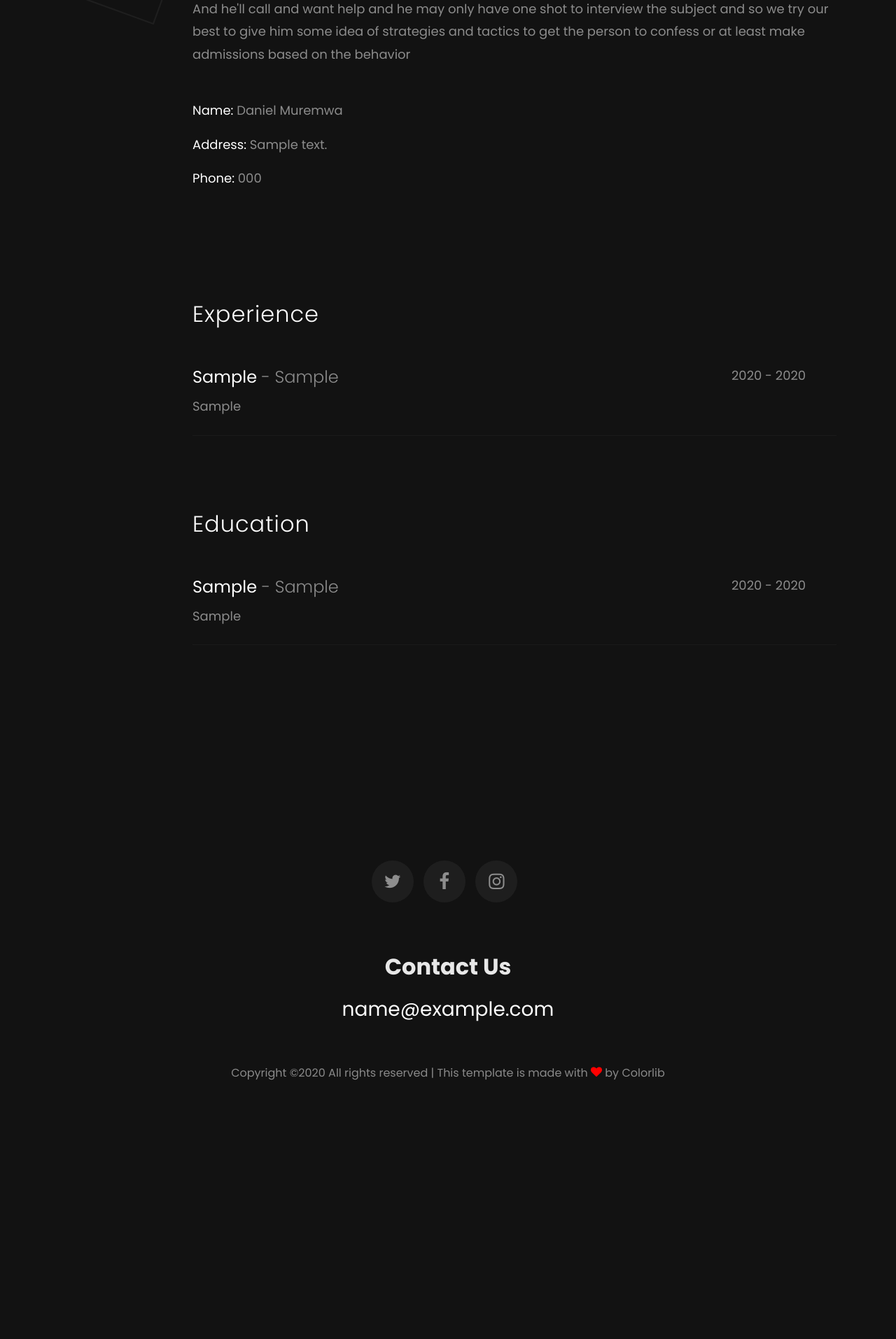
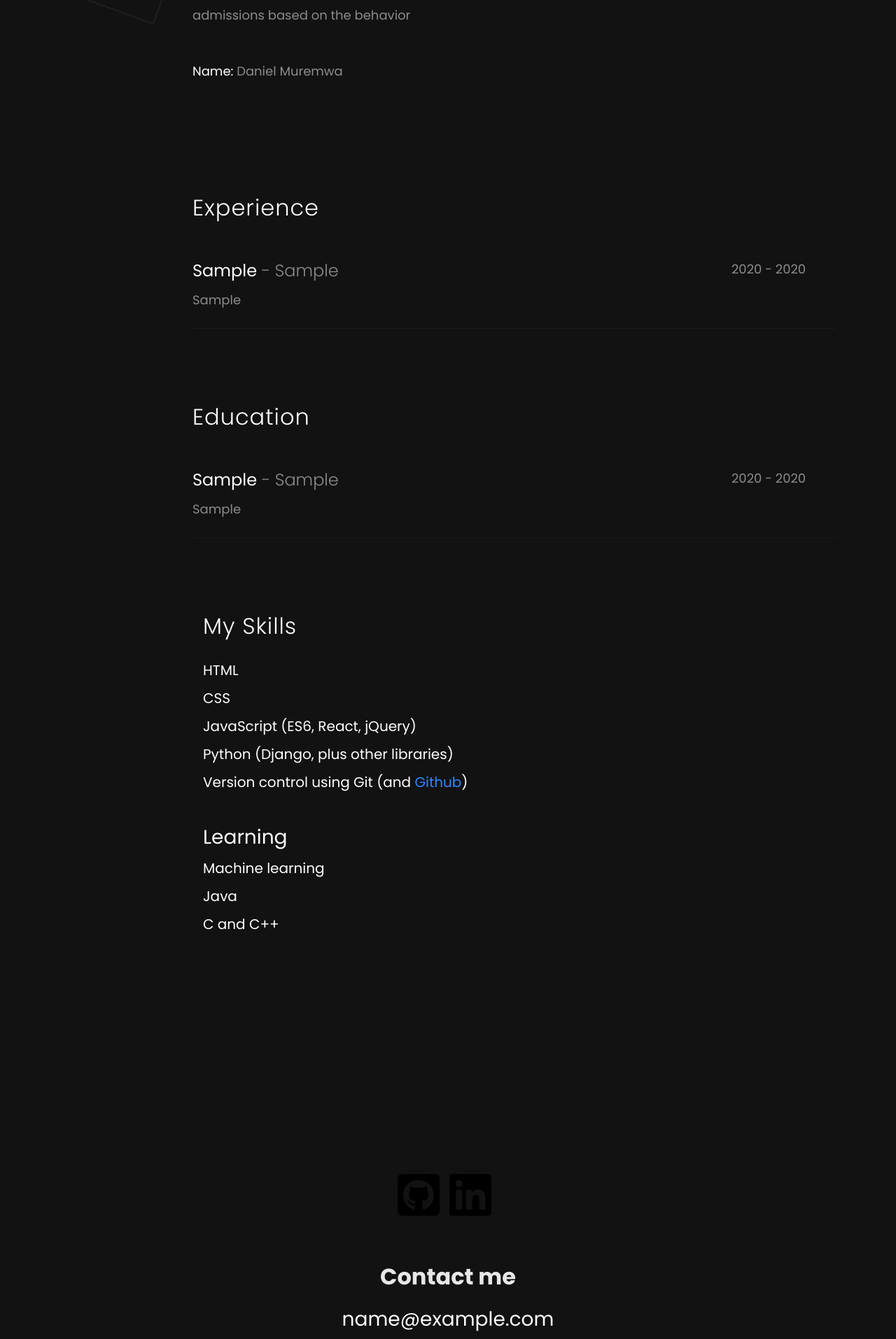
Before and after one commit to muremwa/Eagle-Site, a Django app: page /about/ in a window 1280 px wide. Shown: the part 921-2835 px from the top of the page at 70% size. Before the commit the page ends 2465 px from the top, so only its background shows below. Run offline with Django 3.2, Linux system fonts and the light colour scheme; tables that the repository leaves empty hold one stand-in row (values such as "Sample post"); some libraries are stand-ins or nearby versions; some web fonts are replaced.

Commit message:
contact cleanup & added linked in and github links

```diff
--- a/eagle/eagle/templates/base.html
+++ b/eagle/eagle/templates/base.html
@@ -81,14 +81,13 @@
     	            <div class="col-md-5 text-center">
     	                <div class="ftco-footer-widget mb-5">
     	                    <ul class="ftco-footer-social list-unstyled">
-    	                        <li class="ftco-animate"><a href="{{ eagle.twitter }}"><span class="icon-twitter"></span></a></li>
-    	                        <li class="ftco-animate"><a href="{{ eagle.facebook }}"><span class="icon-facebook"></span></a></li>
-    	                        <li class="ftco-animate"><a href="{{ eagle.instagram }}"><span class="icon-instagram"></span></a></li>
+    	                        <li class=""><a style="background: #121212;" href=""><img src="{% static 'svg/github.svg' %}"></a></li>
+    	                        <li class=""><a style="background: #121212;" href=""><img src="{% static 'svg/linkedin.svg' %}"></a></li>
     	                    </ul>
     	                </div>
     	                <div class="ftco-footer-widget">
-    	                    <h2 class="mb-3">Contact Us</h2>
-    	                    <p class="h3 email"><a href="#">{{ eagle.email }}</a></p>
+    	                    <h2 class="mb-3">Contact me</h2>
+    	                    <p class="h3 email"><a href="mailto:{{ eagle.email }}">{{ eagle.email }}</a></p>
     	                </div>
     	            </div>
     	        </div>
--- a/eagle/wing/templates/wing/resume.html
+++ b/eagle/wing/templates/wing/resume.html
@@ -17,14 +17,10 @@
               <h2 class="mb-5">Hi! I'm Daniel Muremwa</h2>
               <p>{{ eagle.bio }}</p>
               <p>Checkout my resume</p>
-              <ul class="ftco-footer-social list-unstyled mt-4">
-                <li><a href="{{ eagle.twitter }}"><span class="icon-twitter"></span></a></li>
-                <li><a href="{{ eagle.facebook }}"><span class="icon-facebook"></span></a></li>
-                <li><a href="{{ eagle.instagram }}"><span class="icon-instagram"></span></a></li>
-              </ul>
               <h5>Contact me here!</h5>
-              <p>Email: <a href="#">{{ eagle.email }}</a></p>
-              <p>Phone: <a href="#">{{ eagle.phone }}</a></p>
+              <p>Email: <a href="mailto:{{ eagle.email }}">{{ eagle.email }}</a></p>
+              <p>Linked In: <a href="" target="_blank">visit</a></p>
+              <p>Github: <a href="" target="_blank">visit</a></p>
             </div>
           </div>
         </div>
@@ -38,8 +34,6 @@
                   <div class="row my-5">
                       <div class="col-md-6">
                           <p><strong>Name:</strong> <span>Daniel Muremwa</span></p>
-                          <p><strong>Address:</strong> <span>{{ eagle.address }}</span></p>
-                          <p><strong>Phone:</strong> <span>{{ eagle.phone }}</span></p>
                       </div>
                   </div>
               </div>
@@ -88,6 +82,28 @@
                         <span>Education to be added</span>
                   {% endif %}
               </div>
+
+              <div class="exp mt-5 ftco-animate">
+                <div class="col-md-8">
+                  <h2 class="mb-4">My Skills</h2>
+                </div>
+
+                <div class="col-md-6 animate-box">
+                    <div class="progress-wrap">
+                        <h4>HTML</h4>
+                        <h4>CSS</h4>
+                        <h4>JavaScript (ES6, React, jQuery)</h4>
+                        <h4>Python (Django, plus other libraries)</h4>
+                        <h4>Version control using Git (and <a href="https://github.com/muremwa" target="_blank">Github</a>)</h4>
+                        <br />
+                        <h3>Learning</h3>
+                        <h4>Machine learning</h4>
+                        <h4>Java</h4>
+                        <h4>C and C++</h4>
+                    </div>
+                </div>
+
+              </div>
           </div>
       </div>
     </div>
```
Also changed, not shown: eagle/blog/templates/blog/posts.html (+0 -16 lines), eagle/wing/templates/wing/contact.html (+10 -7 lines), eagle/wing/templates/wing/home.html (+2 -8 lines), eagle/eagle/static/svg/github.svg (added), eagle/eagle/static/svg/linkedin.svg (added).
